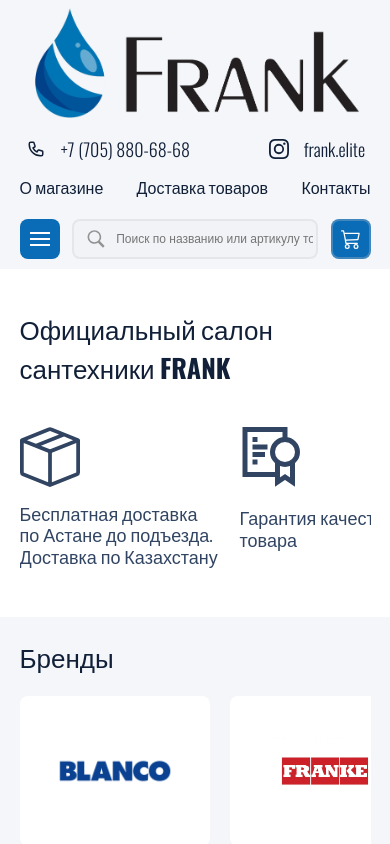
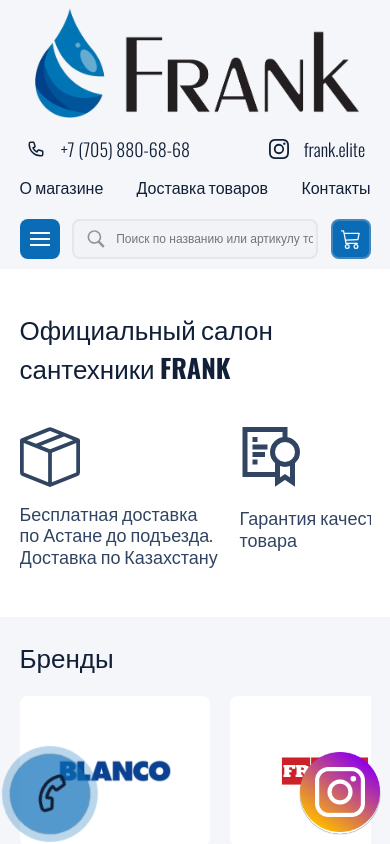
Before and after one commit to tussupov02/online-shop-Frank-2.0, a React (Create React App) app in the folder frontend/: page / in a window 390 px wide. Shown: the top 844 px of the page. Built offline with nearby package versions, Linux system fonts and the light colour scheme.

Commit message:
absolut img

```diff
--- a/frontend/src/Components/Hero/Hero.css
+++ b/frontend/src/Components/Hero/Hero.css
@@ -100,6 +100,12 @@
     line-height: 150%;
     color: #161616;
     padding: 20px 7%;
+}
+.number_absolut_main{
+    display: none;
+}
+.inst_absolut{
+    display: none;
 }
 @media (max-width:1360px) {
     .map_why{
@@ -296,6 +302,79 @@
     .video_content{
         margin: 0;
     }
+    .number_absolut_main{
+        display: flex;
+        justify-content: center;
+        align-items: center;
+        width: 80px;
+        height: 80px;
+        border-radius: 50%;
+        margin: 10px;
+        animation: asd 5s infinite;
+        box-shadow: 0px 0px 1px 0px #061f30;
+        background-color: rgba(10, 108, 182, 0.571);
+        position: fixed;
+        bottom: 0;
+        left: 0;
+        z-index: 9999;
+    }
+    .number_absolut{
+        display: flex;
+        justify-content: center;
+        align-items: center;
+        width: 80px;
+        height: 80px;
+        border-radius: 50%;
+        background-color: rgba(10, 108, 182, 0.277);
+        animation: mymove 5s infinite;
+    }
+    .number_absolut_img{
+        color: #112038;
+    }
+    @keyframes asd {
+        0%{
+            transform: rotate(0deg);
+          }
+
+          50%{
+            transform: rotate(110deg);
+          }
+
+          100%{
+            transform: rotate(0deg);
+          }
+      }
+    @keyframes mymove {
+        0%{
+            transform: scale(1);
+          }
+
+          50%{
+            transform: scale(1.3);
+          }
+
+          100%{
+            transform: scale(1);
+          }
+      }
+      .inst_absolut_main{
+        display: flex;
+        justify-content: center;
+        align-items: center;
+        width: 80px;
+        height: 80px;
+        border-radius: 50%;
+        margin: 10px;
+        box-shadow: 0px 0px 1px 0px #061f30;
+        position: fixed;
+        bottom: 0;
+        right: 0;
+        z-index: 9999;
+      }
+      .inst_absolut_img{
+        width: 80px;
+        height: 80px;
+      }
 }
 @media (max-width:600px) {
     .plus h4{
--- a/frontend/src/Components/Hero/Hero.js
+++ b/frontend/src/Components/Hero/Hero.js
@@ -11,6 +11,8 @@
 import ShowImg from "../ShowImg/ShowImg";
 import Header from "../Header/Header";
 import Brand from "../Brand/Brand";
+import { HiOutlinePhone } from "react-icons/hi";
+import { BsInstagram } from "react-icons/bs";
 
 function Hero() {
   const readyCollection = [
@@ -208,7 +210,21 @@
           </div>
         </div>
       </div>
-
+      <div className="number_absolut_main">
+        <div className="number_absolut">
+          <a href="tel:+77058806868">
+            <HiOutlinePhone
+              style={{ fontSize: "32px" }}
+              className="number_absolut_img"
+            />
+          </a>
+        </div>
+      </div>
+      <div className="inst_absolut_main">
+          <a href="https://www.instagram.com/frank.elite?igsh=ZnFhMjU4enNreDNx">
+           <img className="inst_absolut_img" src="./img/inst.webp" alt="" />
+          </a>
+      </div>
       <div className="map_box">
         <div className="map_content">
           <div className="map_why">
```
Also changed, not shown: frontend/public/img/inst.webp (added). Lines whose indentation alone changed are shown as unchanged.
